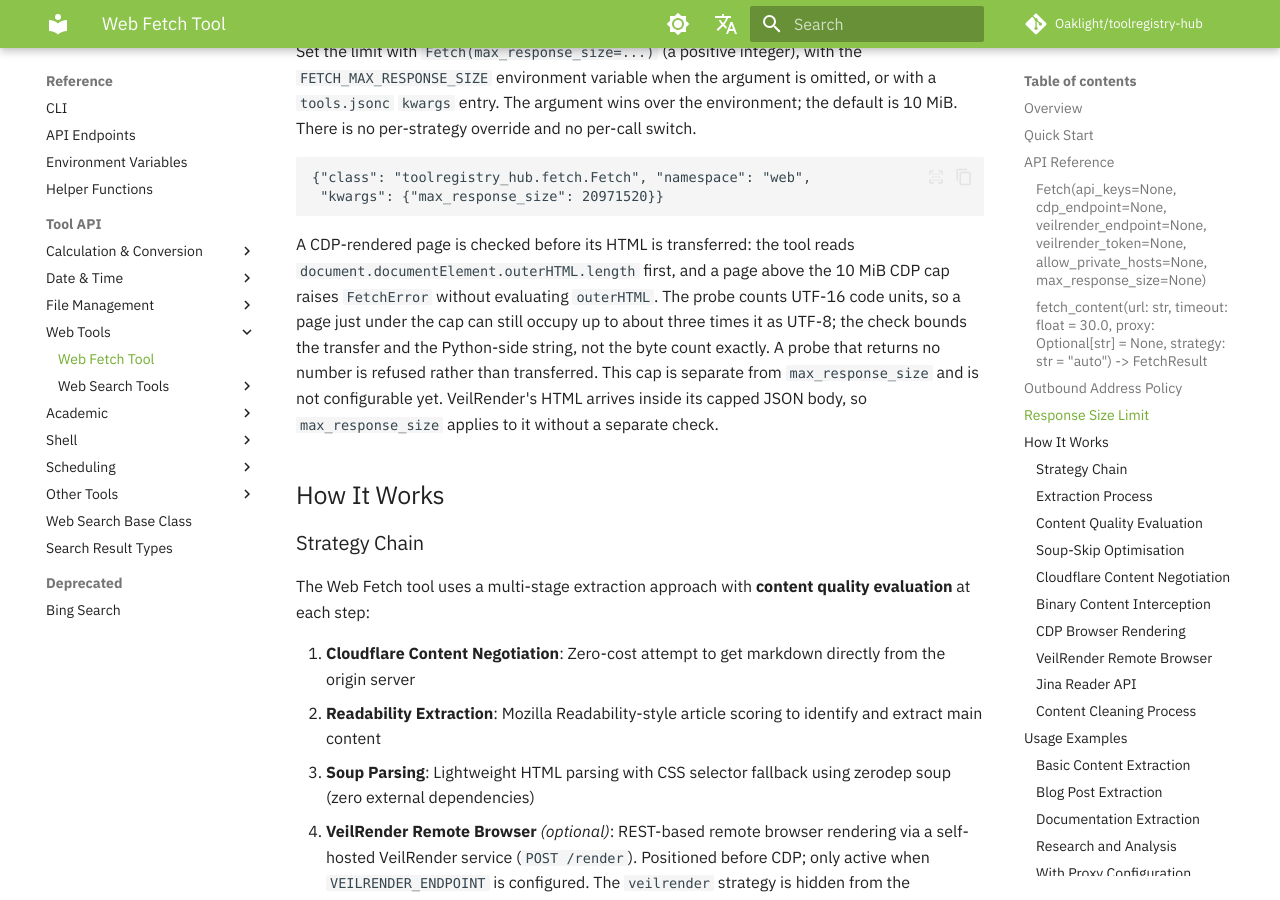
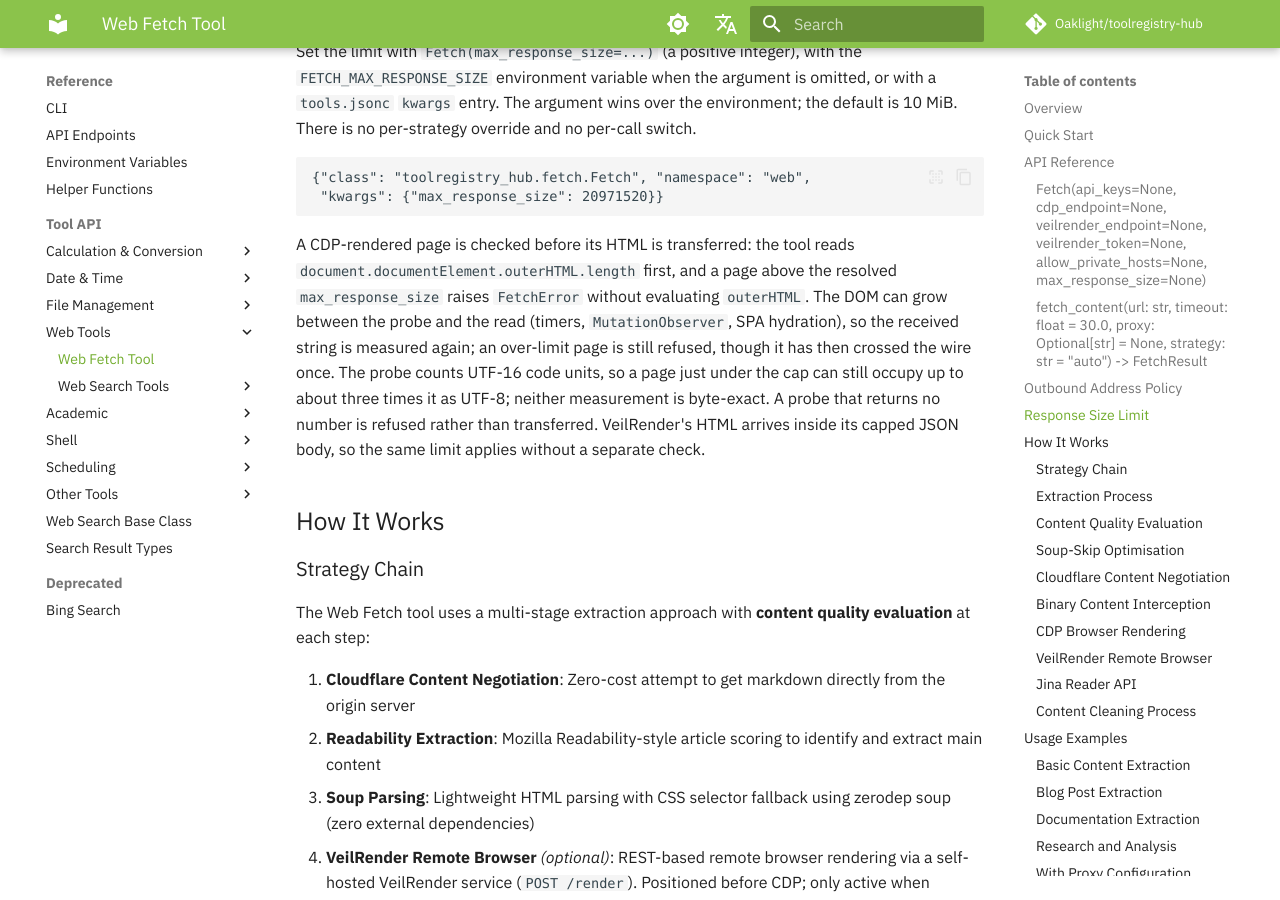
Before and after one commit to Oaklight/toolregistry-hub, an MkDocs documentation site: the page built from docs/tools/websearch/web_fetch_tool.md, in a window 1280 px wide and 900 px high, scrolled down 4472 px. Built offline with MkDocs 1.6.1 and Material for MkDocs 9.7.7, drawn with Linux system fonts in a browser that asks for light colours; some web fonts are replaced; comment, search, counter and statistics services are not loaded.

Commit message:
docs(fetch): align the CDP cap with max_response_size and note the TOCTOU (#246)
The CDP probe now uses the resolved max_response_size, so the page text no
longer calls its cap separate or non-configurable. Record the second length
check after the read: a page that grows between the probe and the read is
still refused, though it then crossed the wire once. Changelog says
"configured limit (10 MiB by default)".

````diff
--- a/docs/tools/websearch/web_fetch_tool.md
+++ b/docs/tools/websearch/web_fetch_tool.md
@@ -121,7 +121,7 @@ Set the limit with `Fetch(max_response_size=...)` (a positive integer), with the
  "kwargs": {"max_response_size": 20971520}}
 ```
 
-A CDP-rendered page is checked before its HTML is transferred: the tool reads `document.documentElement.outerHTML.length` first, and a page above the 10 MiB CDP cap raises `FetchError` without evaluating `outerHTML`. The probe counts UTF-16 code units, so a page just under the cap can still occupy up to about three times it as UTF-8; the check bounds the transfer and the Python-side string, not the byte count exactly. A probe that returns no number is refused rather than transferred. This cap is separate from `max_response_size` and is not configurable yet. VeilRender's HTML arrives inside its capped JSON body, so `max_response_size` applies to it without a separate check.
+A CDP-rendered page is checked before its HTML is transferred: the tool reads `document.documentElement.outerHTML.length` first, and a page above the resolved `max_response_size` raises `FetchError` without evaluating `outerHTML`. The DOM can grow between the probe and the read (timers, `MutationObserver`, SPA hydration), so the received string is measured again; an over-limit page is still refused, though it has then crossed the wire once. The probe counts UTF-16 code units, so a page just under the cap can still occupy up to about three times it as UTF-8; neither measurement is byte-exact. A probe that returns no number is refused rather than transferred. VeilRender's HTML arrives inside its capped JSON body, so the same limit applies without a separate check.
 
 ## How It Works
 
````
Also changed, not shown: docs/changelog.md (+1 -1 lines).
